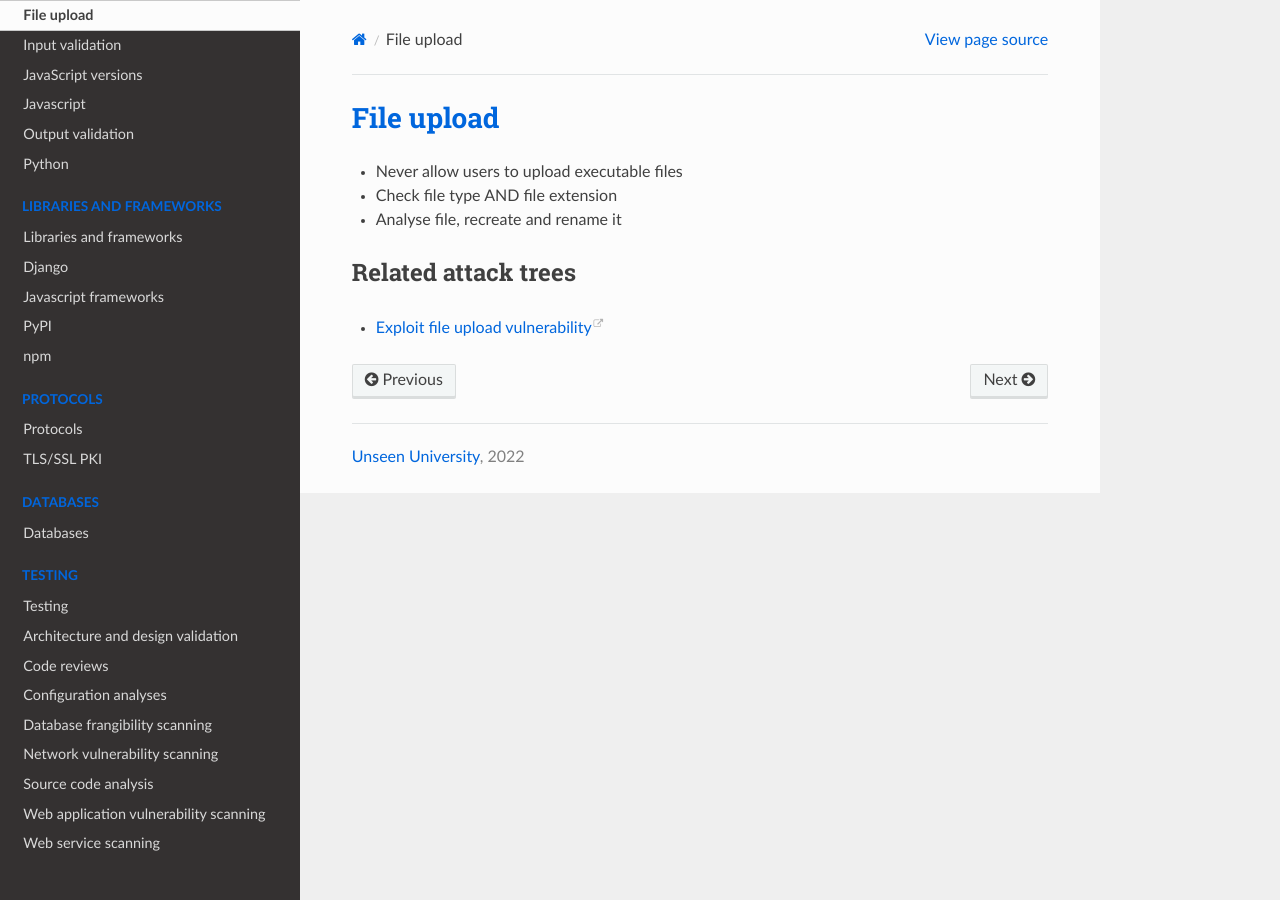
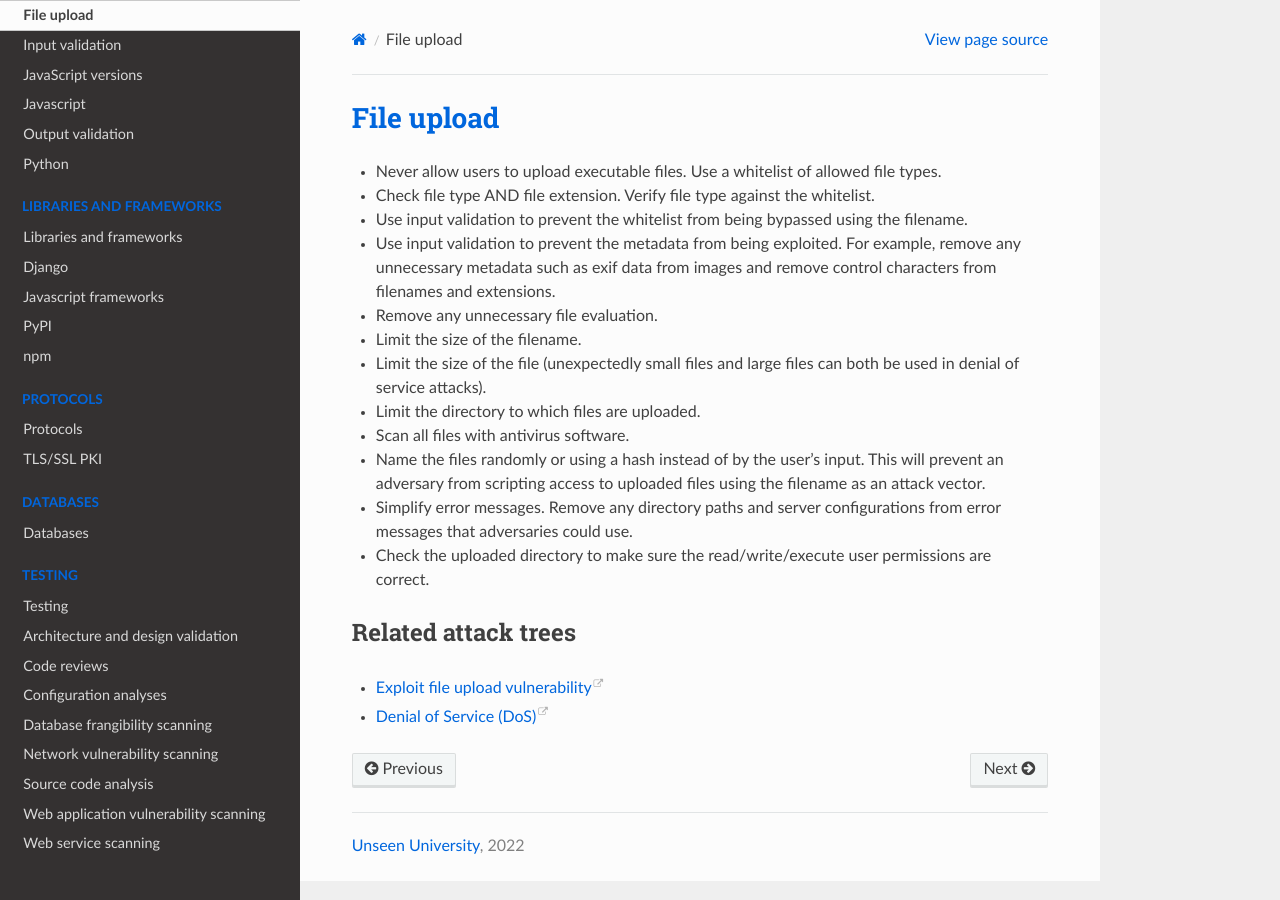
Before and after one commit to tymyrddin/blue-app, a Sphinx documentation site: the page built from source/docs/coding/File-upload.md, in a window 1280 px wide. Built offline with Sphinx 7.4.7 and the Read the Docs theme 2.0.0, drawn with Linux system fonts in a browser that asks for light colours.

Commit message:
File upload

```diff
--- a/source/docs/coding/File-upload.md
+++ b/source/docs/coding/File-upload.md
@@ -1,9 +1,19 @@
 # File upload
 
-* Never allow users to upload executable files
-* Check file type AND file extension
-* Analyse file, recreate and rename it
+* Never allow users to upload executable files. Use a whitelist of allowed file types.
+* Check file type AND file extension. Verify file type against the whitelist.
+* Use input validation to prevent the whitelist from being bypassed using the filename.
+* Use input validation to prevent the metadata from being exploited. For example, remove any unnecessary metadata such as exif data from images and remove control characters from filenames and extensions.
+* Remove any unnecessary file evaluation.
+* Limit the size of the filename.
+* Limit the size of the file (unexpectedly small files and large files can both be used in denial of service attacks).
+* Limit the directory to which files are uploaded.
+* Scan all files with antivirus software.
+* Name the files randomly or using a hash instead of by the user's input. This will prevent an adversary from scripting access to uploaded files using the filename as an attack vector.
+* Simplify error messages. Remove any directory paths and server configurations from error messages that adversaries could use.
+* Check the uploaded directory to make sure the read/write/execute user permissions are correct.
 
 ## Related attack trees
 
 * [Exploit file upload vulnerability](https://tymyrddin.github.io/attack-trees/docs/application/Exploit-file-upload-vuln.html)
+* [Denial of Service (DoS)](https://tymyrddin.github.io/attack-trees/docs/network/DoS.html)
```
